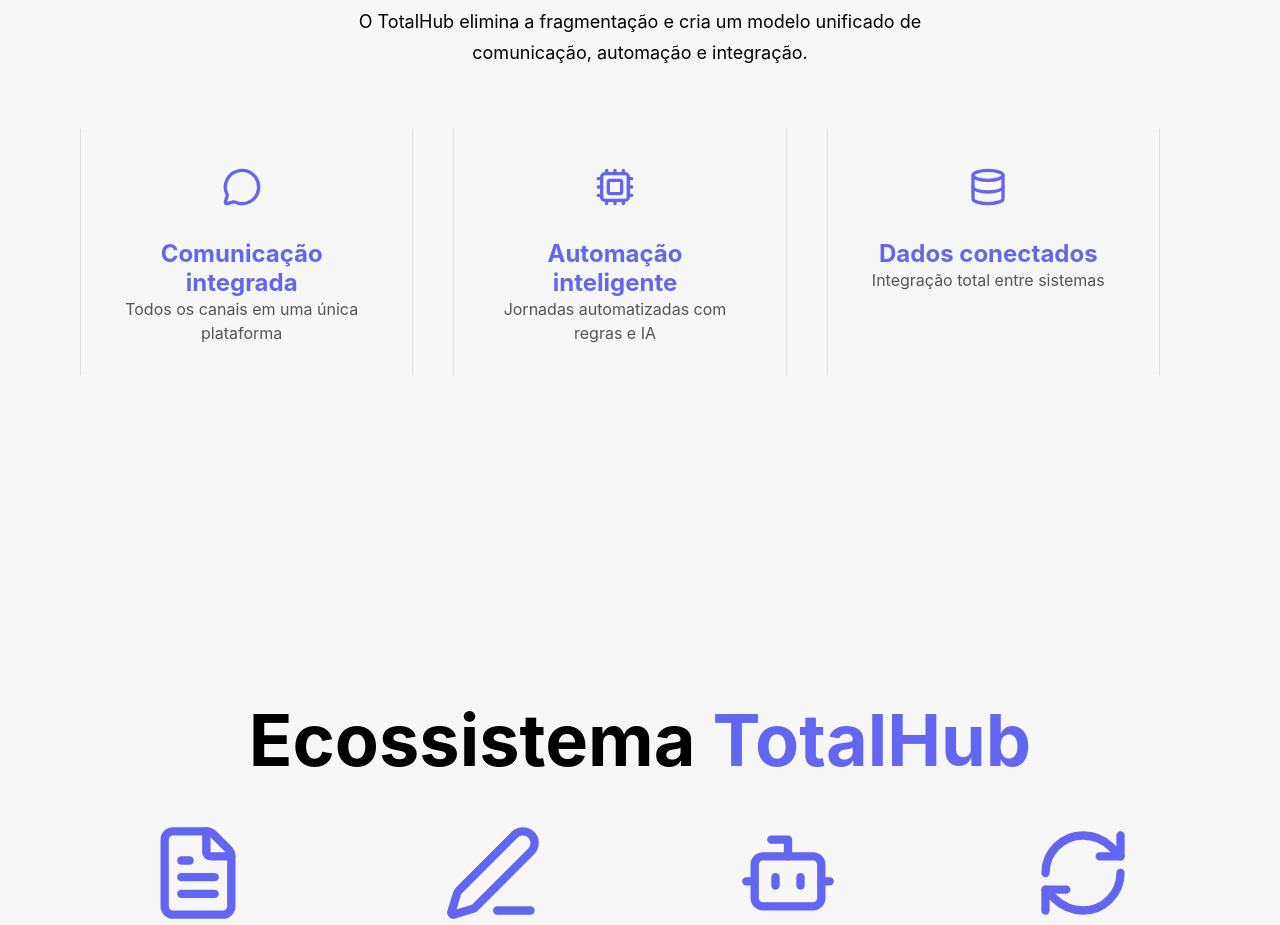
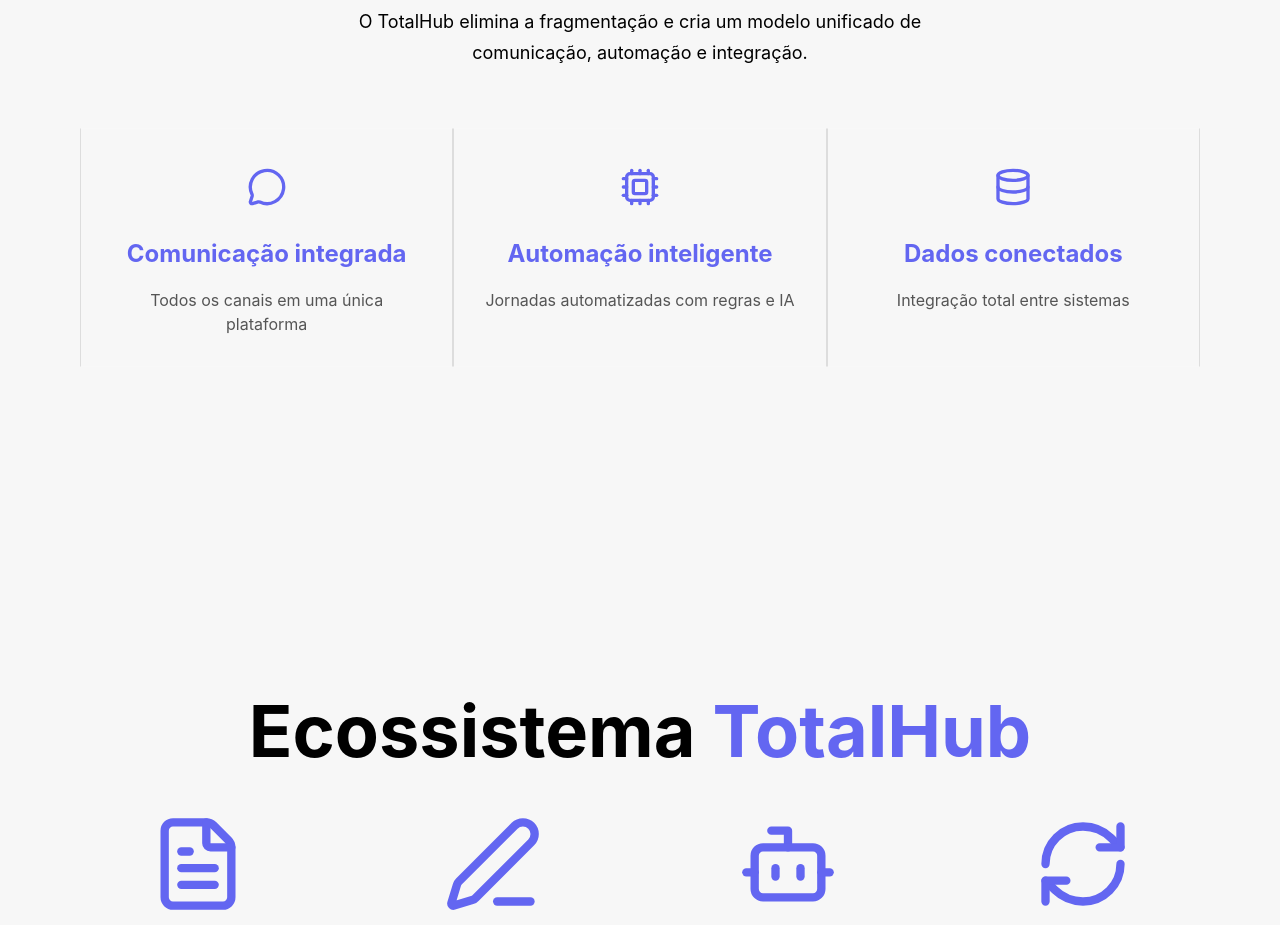
Before and after one commit to kevynsantos-sirius/totalhub, a React (Vite) app: page / in a window 1280 px wide. Shown: the part 1020-1945 px from the top of the page. Built offline with nearby package versions, Linux system fonts and the light colour scheme.

Commit message:
Finalizando Overview

```diff
--- a/src/components/Overview.jsx
+++ b/src/components/Overview.jsx
@@ -16,7 +16,7 @@
           <div className="icon">
             <MessageCircle size={40} /> {/* Ícone de Comunicação */}
           </div>
-          <h3>Comunicação integrada</h3>
+          <h3>Comunicação  integrada</h3>
           <p>Todos os canais em uma única plataforma</p>
         </div>
 
@@ -25,7 +25,7 @@
           <div className="icon">
             <Cpu size={40} /> {/* Ícone de Automação */}
           </div>
-          <h3>Automação inteligente</h3>
+          <h3>Automação  inteligente</h3>
           <p>Jornadas automatizadas com regras e IA</p>
         </div>
 
@@ -34,7 +34,7 @@
           <div className="icon">
             <Database size={40} /> {/* Ícone de Dados */}
           </div>
-          <h3>Dados conectados</h3>
+          <h3>Dados  conectados</h3>
           <p>Integração total entre sistemas</p>
         </div>
       </div>
--- a/src/styles/global.css
+++ b/src/styles/global.css
@@ -724,7 +724,10 @@
 .new-column-list .new-card {
   border-right: 1px solid rgba(0, 0, 0, 0.1);
   border-left: 1px solid rgba(0, 0, 0, 0.1);
-  padding-right: 40px;
-  margin-right: 40px;
   width: 400px;
 }
+
+.new-column-list h3
+{
+  margin-bottom: 20px;
+}
```
Also changed, not shown: src/index.css (line endings or trailing spaces).
